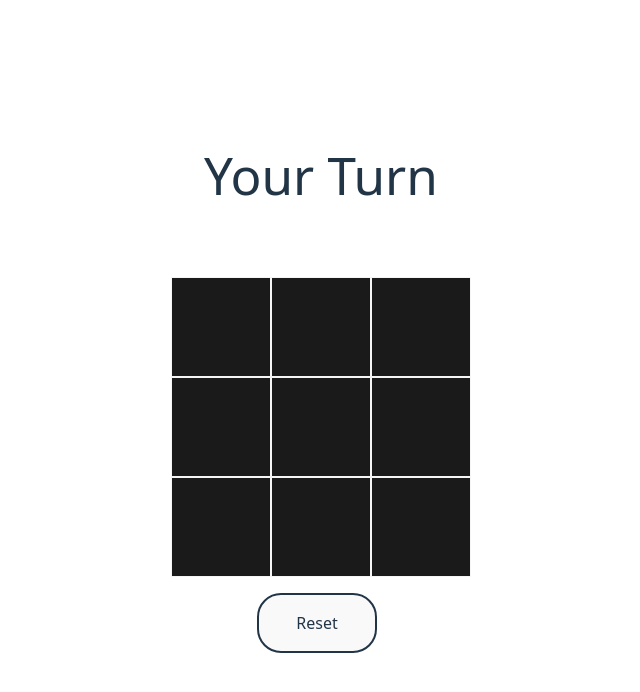
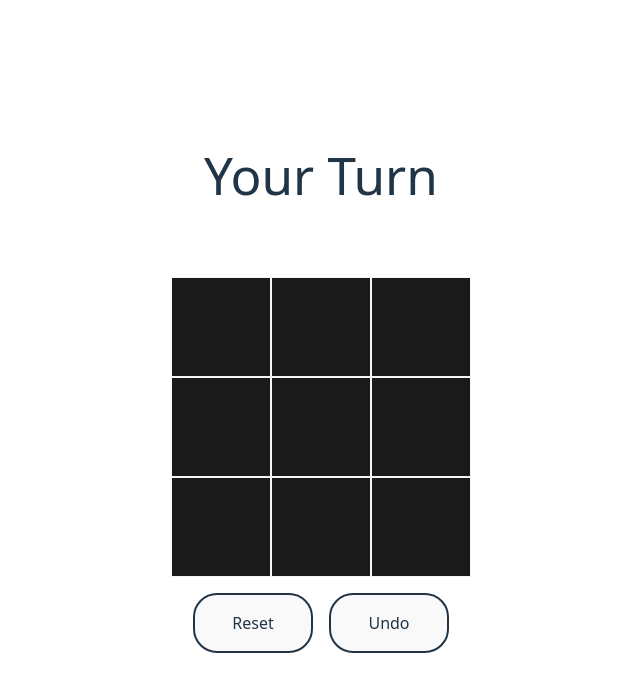
Before and after one commit to RITHAS7/tictactoe-ai, a React (Vite) app: page / in a window 1280 px wide. Shown: the top 692 px of the page, without its empty margins (319-959 px from the left). Built offline with nearby package versions, Linux system fonts and the light colour scheme.

Commit message:
Add undo feature

```diff
--- a/src/App.jsx
+++ b/src/App.jsx
@@ -90,25 +90,20 @@ function getMidAIMove() {
   if (O_toWin !== null) {
     for (let posn of O_toWin[0]) {
       if (currentBoard[posn] === null) {
-        console.log('win')
         return posn
       }
     }
   } else if (X_toWin !== null) {
     for (let posn of X_toWin[0]) {
       if (currentBoard[posn] === null) {
-        console.log('block')
         return posn
       }
     }
   } else if (currentBoard[4] === null){
-    console.log('center')
     return 4
   } else if (corner !== null) {
-    console.log('corner')
     return corner
   } else {
-    console.log('sides')
     return getEasyAIMove()
   }
 }
@@ -186,16 +181,23 @@ function getMidAIMove() {
     }
   },[history])
 
-  // function undoMove() {
-  //   if (history.length === 0 || history.length === 1) {
-  //     return;
-  //   }
-  //   const newHistory = history.slice(0,-1)
-  //   setHistory(newHistory)
-  //   setXIsNext(!xIsNext)
-  //   setWinColor(Array(9).fill(null))
-  //   setHeading(`Turn: ${xIsNext ? "O" : "X"}`)
-  // }
+  function undoMove() {
+    if (history.length === 0 || history.length === 1) {
+      return;
+    }
+    if (!xIsNext) {
+      const newHistory = history.slice(0,-1)
+      setHistory(newHistory)
+      setXIsNext(!xIsNext)
+      setWinColor(Array(9).fill(null))
+      setHeading('Your Turn')
+    } else {
+      const newHistory = history.slice(0,-2)
+      setHistory(newHistory)
+      setWinColor(Array(9).fill(null))
+      setHeading(`Your Turn`)
+    }
+  }
 
   function handleClick(i) {
     if (history[history.length - 1][i] || calculateWinner(history[history.length - 1]).winner !== null) {
@@ -241,7 +243,7 @@ function getMidAIMove() {
         <Square value={history[history.length - 1][8]} setSquareClick={()=>xIsNext && handleClick(8)} textColor={winColor[8] ? 'green' : '#1a1a1a'}></Square>
       </div>
       <button onClick={resetGame} className='reset mt-4 mr-2 border-2 h-15 w-30 rounded-3xl'>Reset</button>
-      {/* <button onClick={undoMove} className='undo mt-4 ml-2 border-2 h-15 w-30 rounded-3xl'>Undo</button> */}
+      <button onClick={undoMove} className='undo mt-4 ml-2 border-2 h-15 w-30 rounded-3xl'>Undo</button>
     </>
   );
 
```
